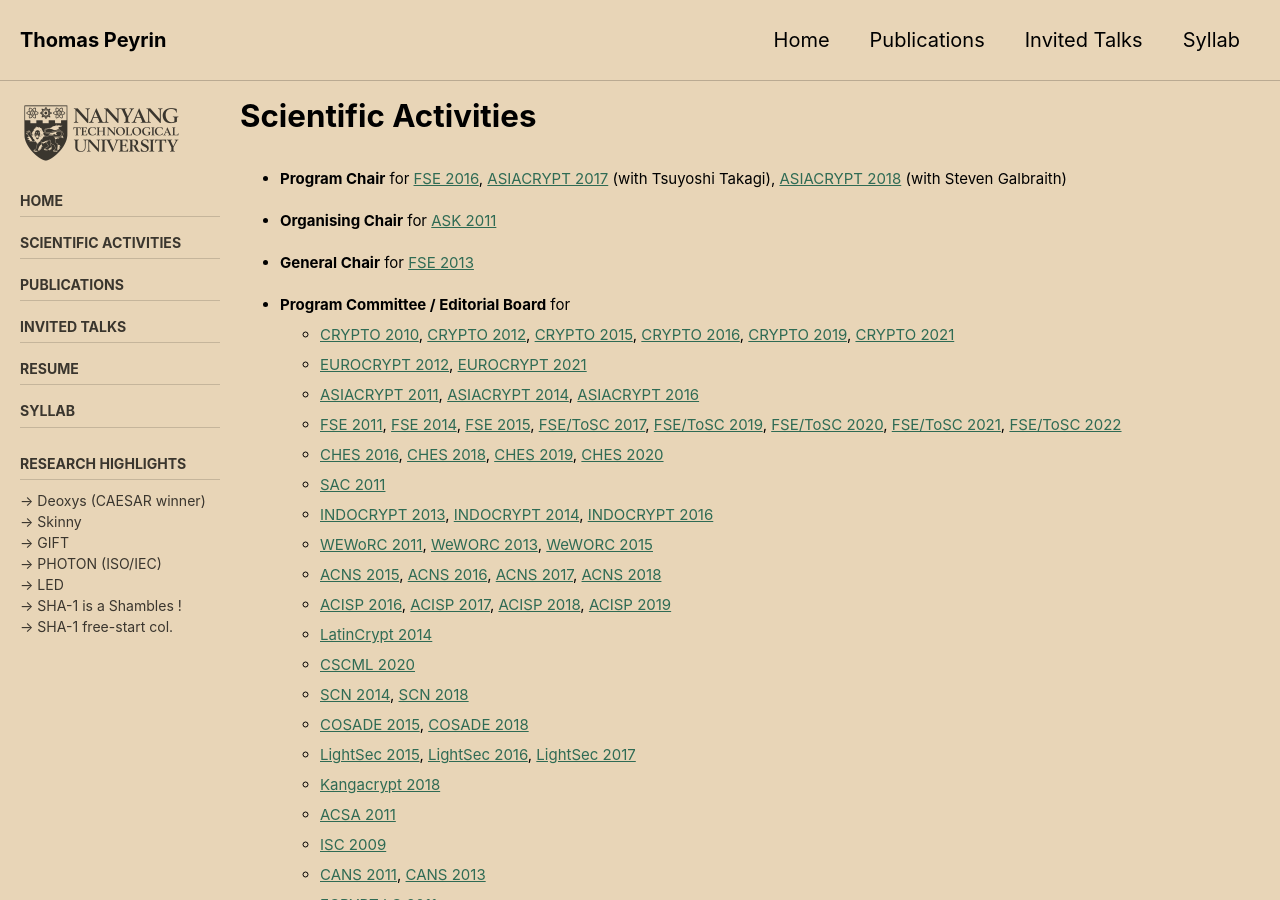
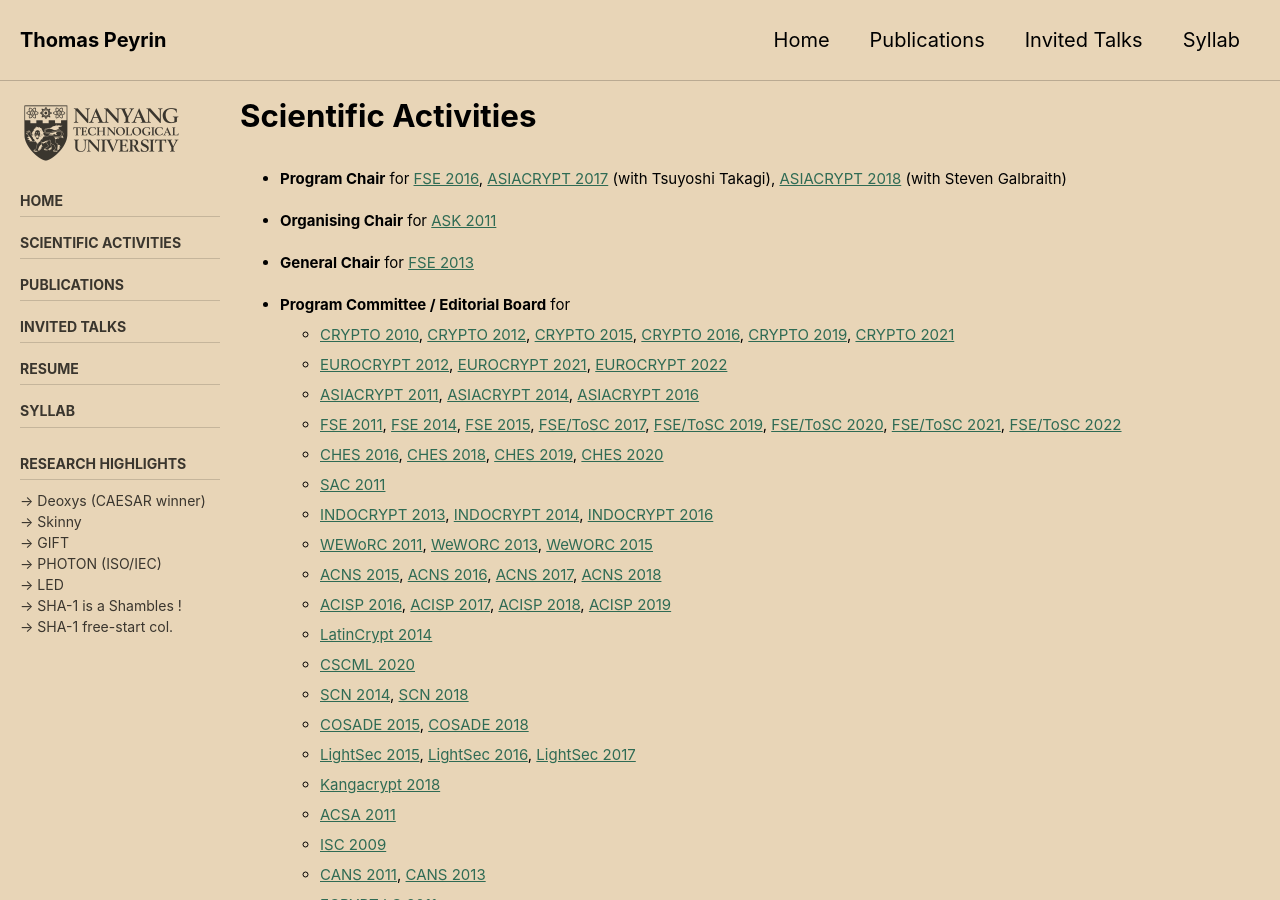
Before and after one commit to thomaspeyrin/web, a Jekyll site: the page built from activities.md, in a window 1280 px wide and 900 px high. Built offline with Jekyll 4.4.1, drawn with Linux system fonts in a browser that asks for light colours; cached includes are drawn as plain includes; nearby versions of some CDN libraries; our own code applies the rules of GitHub Pages for plain Markdown files.

Commit message:
Update activities.md

```diff
--- a/activities.md
+++ b/activities.md
@@ -22,7 +22,7 @@ sidebar:
 
 - **Program Committee / Editorial Board** for
   - [CRYPTO 2010]("http://www.iacr.org/conferences/crypto2010"), [CRYPTO 2012]("http://www.iacr.org/conferences/crypto2012"), [CRYPTO 2015]("http://www.iacr.org/conferences/crypto2015"), [CRYPTO 2016]("http://www.iacr.org/conferences/crypto2016"), [CRYPTO 2019]("http://www.iacr.org/conferences/crypto2019"), [CRYPTO 2021]("http://www.iacr.org/conferences/crypto2021")
-  - [EUROCRYPT 2012]("http://www.cs.bris.ac.uk/eurocrypt2012"), [EUROCRYPT 2021]("https://eurocrypt.iacr.org/2021/")
+  - [EUROCRYPT 2012]("http://www.cs.bris.ac.uk/eurocrypt2012"), [EUROCRYPT 2021]("https://eurocrypt.iacr.org/2021/"), [EUROCRYPT 2022]("https://eurocrypt.iacr.org/2022/")
   - [ASIACRYPT 2011]("http://cist.korea.ac.kr/~asiacrypt2011/index.php?cont=home"), [ASIACRYPT 2014]("http://www.iacr.org/conferences/asiacrypt2014"), [ASIACRYPT 2016]("http://asiacrypt2016.com")
   - [FSE 2011]("http://fse2011.mat.dtu.dk"), [FSE 2014]("http://fse2014.isg.rhul.ac.uk"), [FSE 2015]("http://light-sec.org/fse2015"), [FSE/ToSC 2017]("http://www.nuee.nagoya-u.ac.jp/labs/tiwata/fse2017"), [FSE/ToSC 2019]("https://fse.iacr.org/2019"), [FSE/ToSC 2020]("https://fse.iacr.org/2020"), [FSE/ToSC 2021]("https://fse.iacr.org/2021"), [FSE/ToSC 2022]("https://fse.iacr.org/2022")
   - [CHES 2016]("http://www.chesworkshop.org/ches2016/index.php"), [CHES 2018]("https://ches.iacr.org/2018"), [CHES 2019]("https://ches.iacr.org/2019"), [CHES 2020]("https://ches.iacr.org/2020")
```
